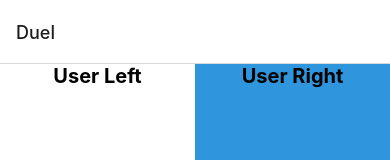
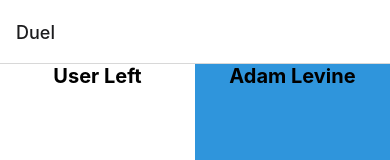
Before and after one commit to bryanat/DvD, a React Native app in the folder DvD-REACT/: screen /TabTwo in a window 390 px wide. Shown: the top 160 px of the page. Built offline with nearby package versions, Linux system fonts and the light colour scheme; what expo-linking would draw is missing.

Commit message:
morning :)

```diff
--- a/DvD-REACT/screens/TabTwoScreen.tsx
+++ b/DvD-REACT/screens/TabTwoScreen.tsx
@@ -12,7 +12,7 @@
       </View>
       <View style={styles.rightView}>
         <View style={styles.rightTitleView}>
-          <Text style={styles.title}>User Right</Text>
+          <Text style={styles.title}>Adam Levine</Text>
         </View>
       </View>
     </View>
```
